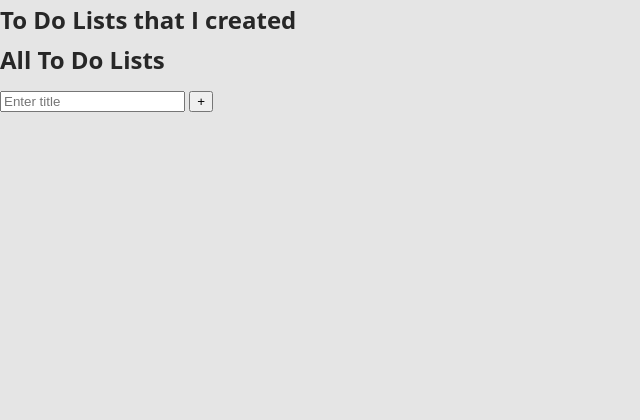
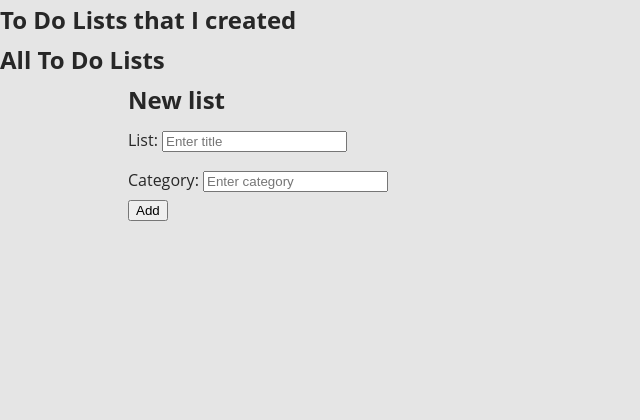
Before and after one commit to nice5torm/LTW2, a PHP site: page /pages/home.php in a window 1280 px wide. Shown: the part 68-488 px from the top of the page, without its empty margins (0-640 px from the left). Run offline with PHP 8.4, Linux system fonts and the light colour scheme; the visitor is signed in with stand-in values (Sample User, id 1); data comes from the database, SQL or seed files in the repository; some libraries are stand-ins or nearby versions.

Commit message:
create list done

```diff
--- a/actions/createList_action.php
+++ b/actions/createList_action.php
@@ -14,4 +14,4 @@ if(isset($result))
     $_SESSION['list']= $result;
 }
 
-header("Location: ../pages/todoLists.php");
+header("Location: ../pages/home.php");
--- a/pages/todoLists.php
+++ b/pages/todoLists.php
@@ -43,10 +43,19 @@ if(isset($_SESSION['username']))
         ?>
 
     </div>
-    <div class="createList">
+
+    <div class="container addList">
+        <h2>New list</h2>
         <form action="../actions/createList_action.php" method="post">
-            <input type="text" name="title" placeholder="Enter title">
-            <input type="Submit" name="submit" value="+" class="submit-button">
+            <div class="form-input">List:
+                <input type="text" name="title" placeholder="Enter title"> <br>
+            </div>
+            <div class="form-input">Category:
+                <input type="text" name="category" placeholder="Enter category"> <br>
+            </div>
+            <div>
+                <button type="Submit" name="list" value="addList" class="submit-button">Add</button>
+            </div>
         </form>
     </div>
 
```
